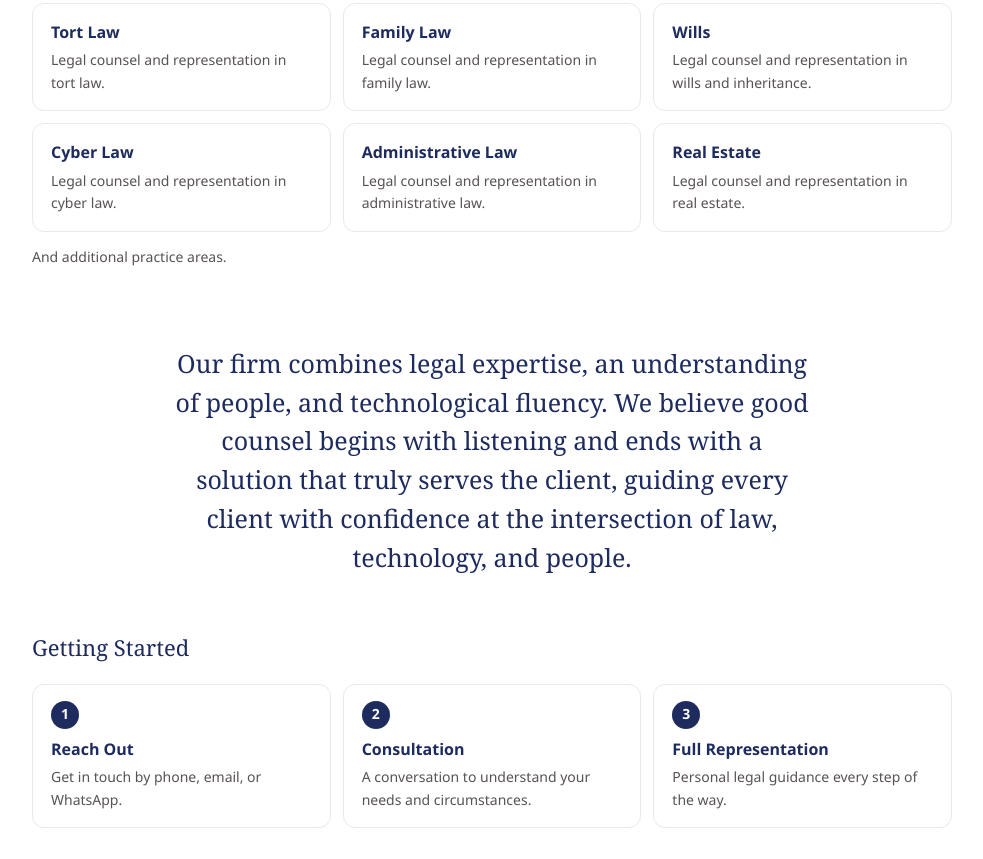
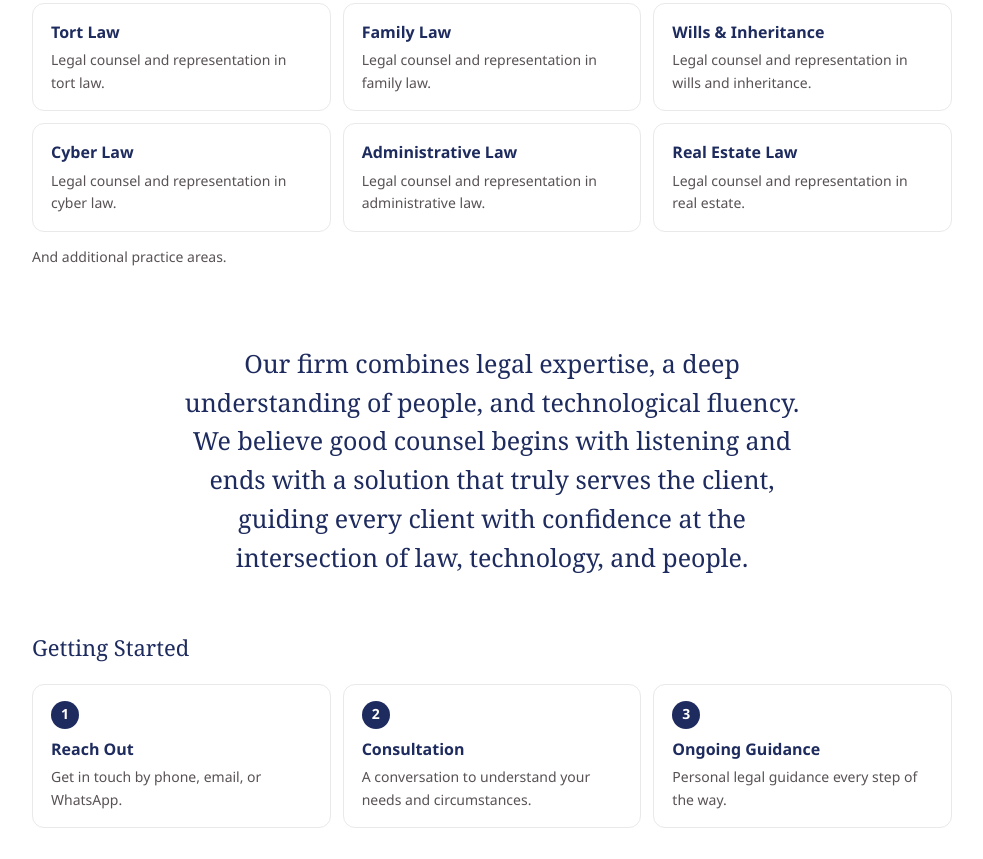
Before and after one commit to instinct-i3w51j/instinct-i3w51j.github.io, a plain HTML site: page en/index.html in a window 1280 px wide. Shown: the part 610-1469 px from the top of the page, without its empty margins (148-1131 px from the left). Drawn offline with Linux system fonts and the light colour scheme.

Commit message:
English proofread: idiomatic phrasing, consistent practice-area names, ongoing guidance

```diff
--- a/en/index.html
+++ b/en/index.html
@@ -114,17 +114,17 @@
     <div class="grid">
       <div class="card"><div class="name">Tort Law</div><div class="detail">Legal counsel and representation in tort law.</div></div>
       <div class="card"><div class="name">Family Law</div><div class="detail">Legal counsel and representation in family law.</div></div>
-      <div class="card"><div class="name">Wills</div><div class="detail">Legal counsel and representation in wills and inheritance.</div></div>
+      <div class="card"><div class="name">Wills &amp; Inheritance</div><div class="detail">Legal counsel and representation in wills and inheritance.</div></div>
       <div class="card"><div class="name">Cyber Law</div><div class="detail">Legal counsel and representation in cyber law.</div></div>
       <div class="card"><div class="name">Administrative Law</div><div class="detail">Legal counsel and representation in administrative law.</div></div>
-      <div class="card"><div class="name">Real Estate</div><div class="detail">Legal counsel and representation in real estate.</div></div>
+      <div class="card"><div class="name">Real Estate Law</div><div class="detail">Legal counsel and representation in real estate.</div></div>
     </div>
     <p class="more">And additional practice areas.</p>
   </section>
 
 
   <section id="vision" class="vision">
-    <p class="vision-text">Our firm combines legal expertise, an understanding of people, and technological fluency. We believe good counsel begins with listening and ends with a solution that truly serves the client, guiding every client with confidence at the intersection of law, technology, and people.</p>
+    <p class="vision-text">Our firm combines legal expertise, a deep understanding of people, and technological fluency. We believe good counsel begins with listening and ends with a solution that truly serves the client, guiding every client with confidence at the intersection of law, technology, and people.</p>
   </section>
 
   <section id="steps">
@@ -132,7 +132,7 @@
     <div class="grid steps-grid">
       <div class="card"><div class="step-num">1</div><div class="name">Reach Out</div><div class="detail">Get in touch by phone, email, or WhatsApp.</div></div>
       <div class="card"><div class="step-num">2</div><div class="name">Consultation</div><div class="detail">A conversation to understand your needs and circumstances.</div></div>
-      <div class="card"><div class="step-num">3</div><div class="name">Full Representation</div><div class="detail">Personal legal guidance every step of the way.</div></div>
+      <div class="card"><div class="step-num">3</div><div class="name">Ongoing Guidance</div><div class="detail">Personal legal guidance every step of the way.</div></div>
     </div>
   </section>
 
```
